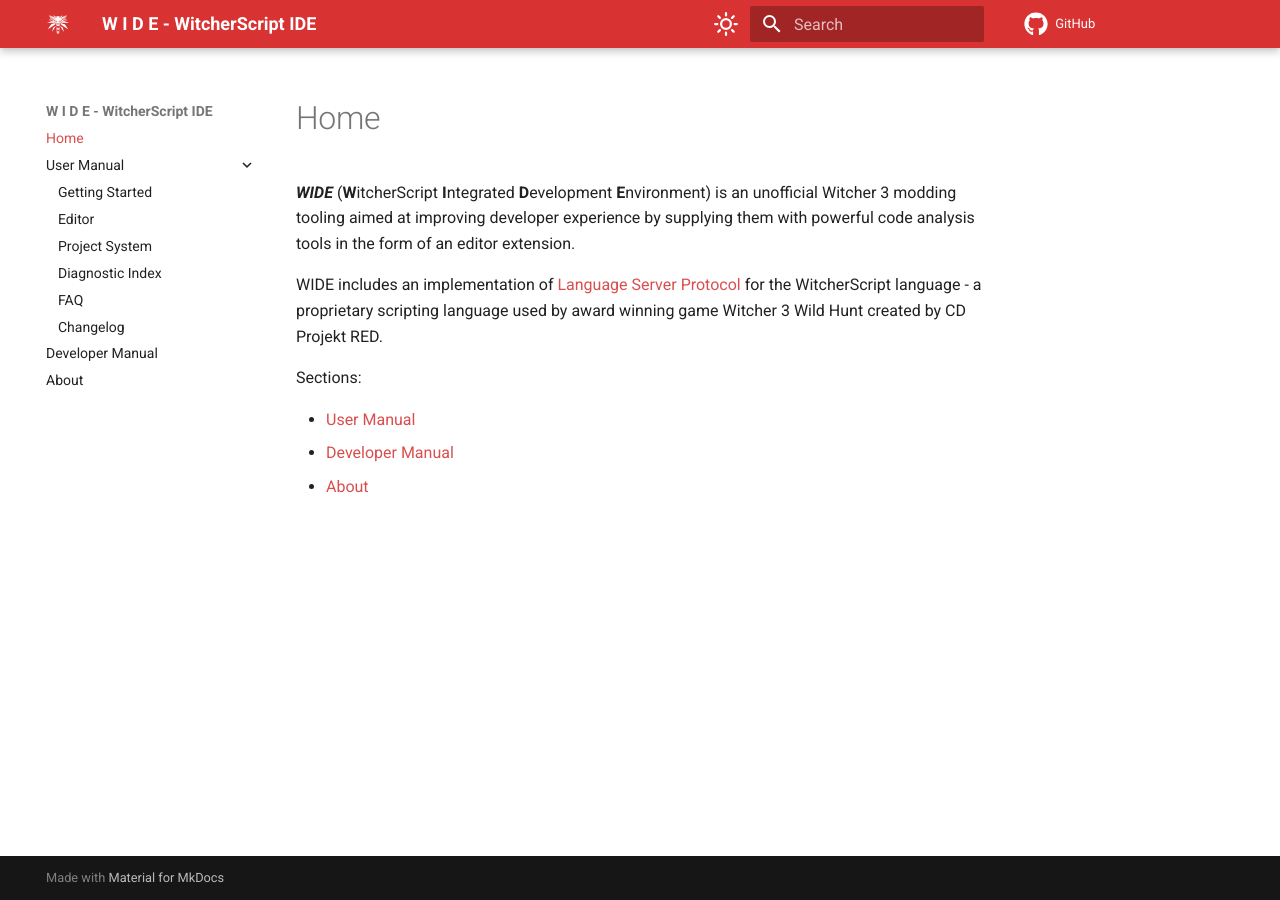
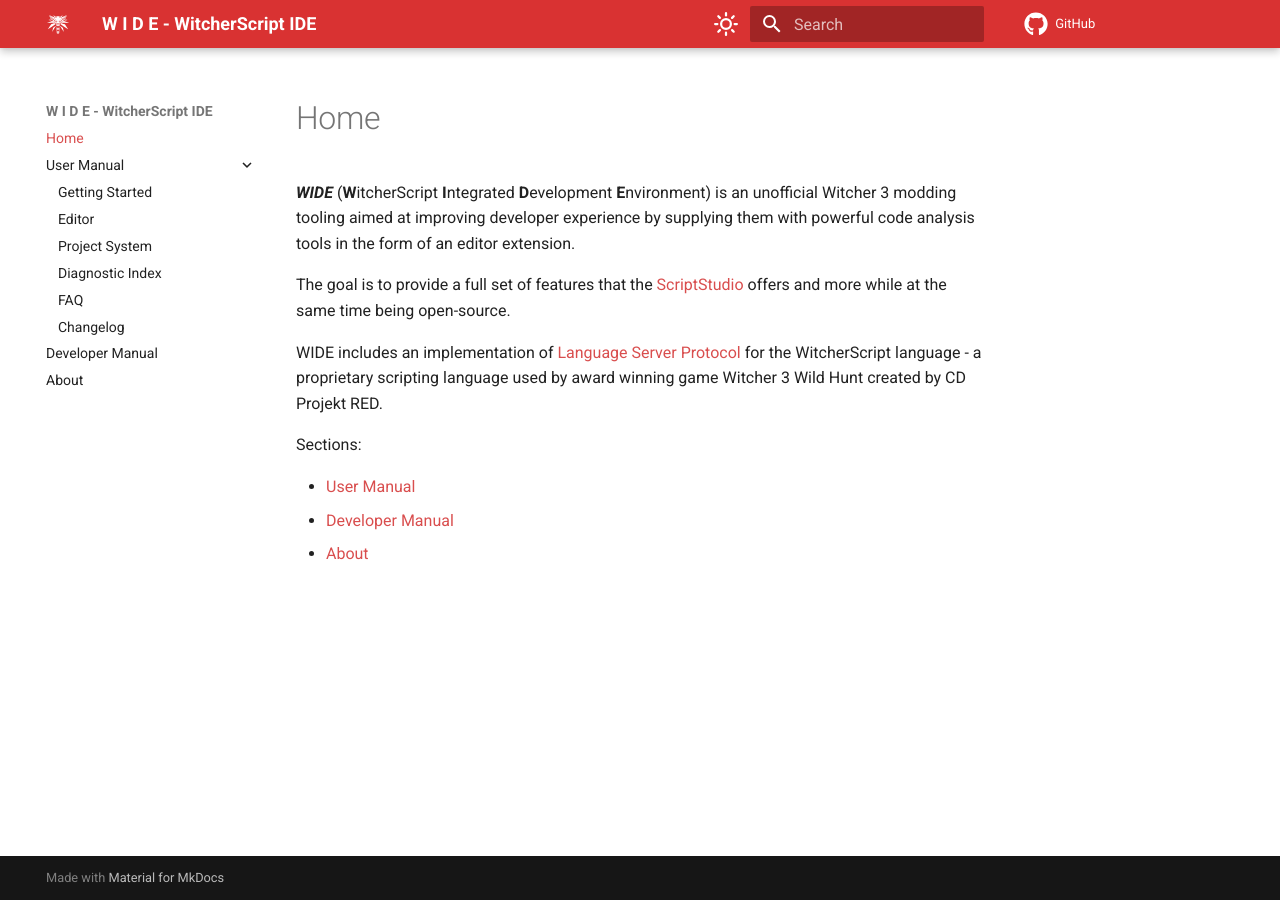
Before and after one commit to SpontanCombust/witcherscript-ide, an MkDocs documentation site: the page built from docs/index.md, in a window 1280 px wide. Built offline with MkDocs 1.6.1 and Material for MkDocs 9.7.7, drawn with Linux system fonts in a browser that asks for light colours; comment, search, counter and statistics services are not loaded.

```diff
--- a/docs/index.md
+++ b/docs/index.md
@@ -1,6 +1,8 @@
 # Home
 
 ***WIDE*** (**W**itcherScript **I**ntegrated **D**evelopment **E**nvironment) is an unofficial Witcher 3 modding tooling aimed at improving developer experience by supplying them with powerful code analysis tools in the form of an editor extension.
+
+The goal is to provide a full set of features that the [ScriptStudio](https://witcher-games.fandom.com/wiki/Script_Studio) offers and more while at the same time being open-source.
 
 WIDE includes an implementation of [Language Server Protocol](https://microsoft.github.io/language-server-protocol/) for the WitcherScript language - a proprietary scripting language used by award winning game Witcher 3 Wild Hunt created by CD Projekt RED.
 
```
Also changed, not shown: README.md (+1 -1 lines), editors/vscode/README.md (+2 -0 lines).
